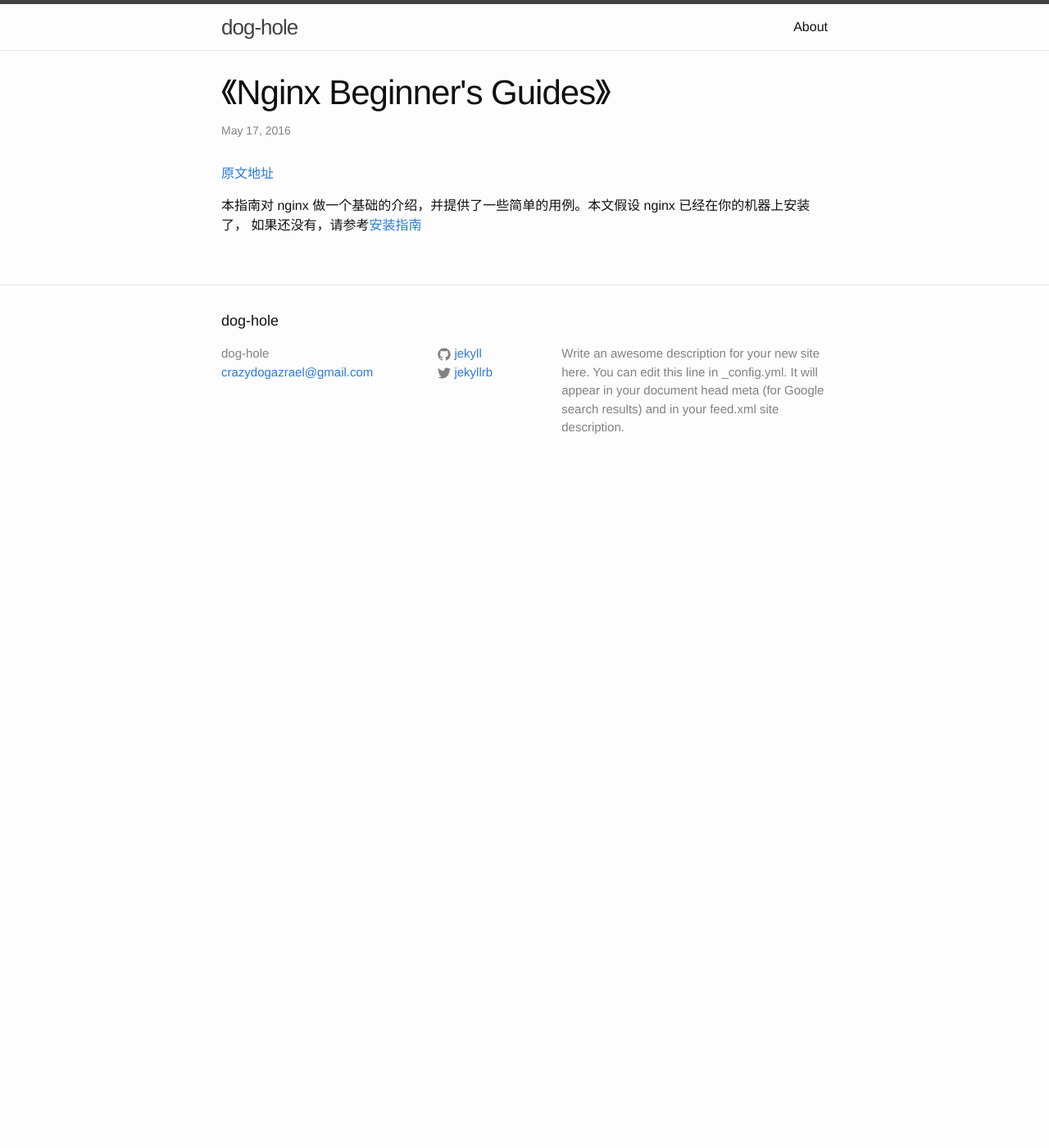
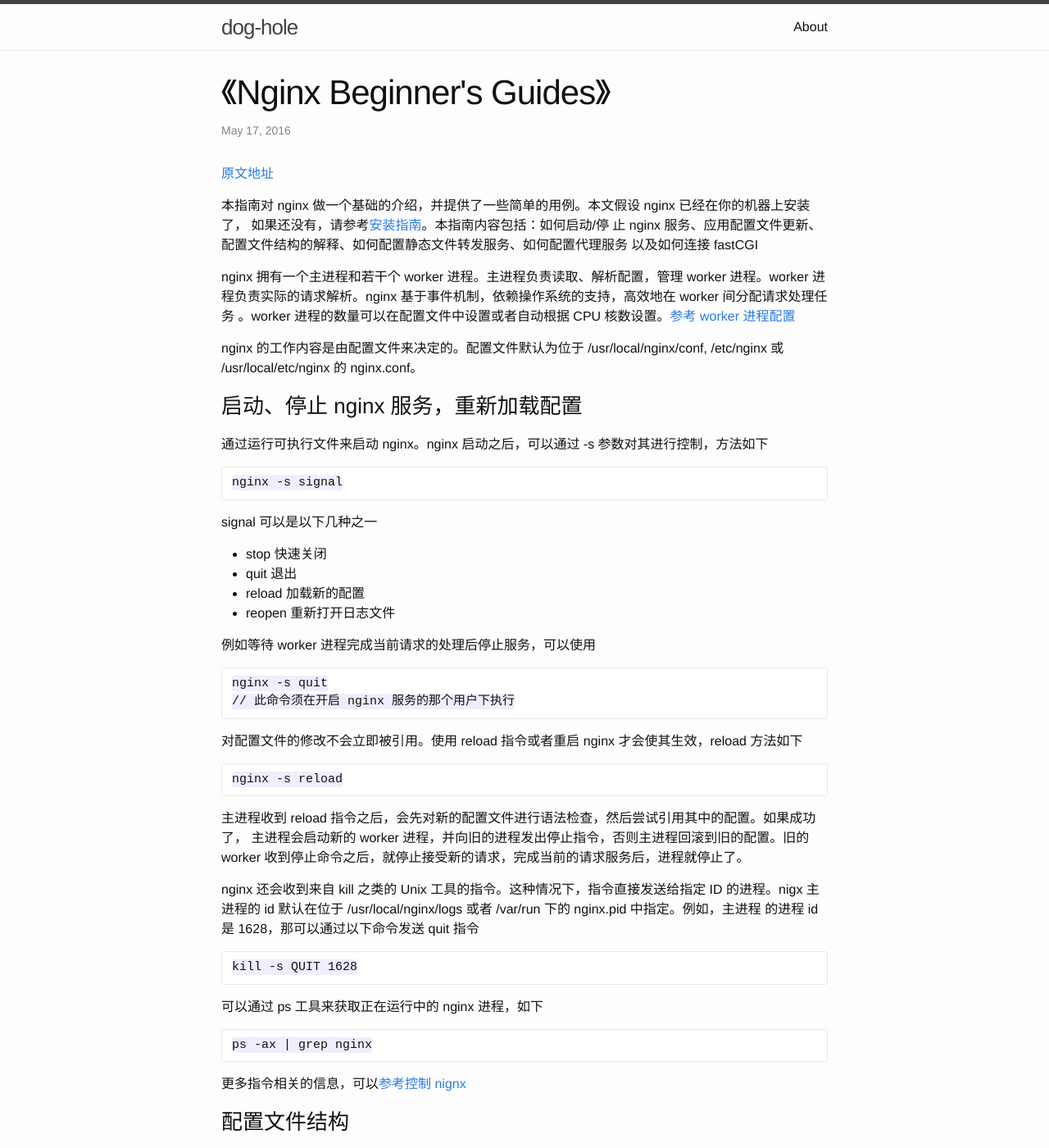
Before and after one commit to Crazydogs/Crazydogs.github.io, a Jekyll site: the page built from _posts/2016-5-17-nginx-beginners-guide.markdown, in a window 1280 px wide and 1400 px high. Shown: the whole window at 82% size. Built offline with Jekyll 4.4.1, drawn with Linux system fonts in a browser that asks for light colours; some of the changed text lies outside the part shown.

Commit message:
继续挖坑

```diff
--- a/_posts/2016-5-17-nginx-beginners-guide.markdown
+++ b/_posts/2016-5-17-nginx-beginners-guide.markdown
@@ -8,4 +8,64 @@
 [原文地址](http://nginx.org/en/docs/beginners_guide.html)
 
 本指南对 nginx 做一个基础的介绍，并提供了一些简单的用例。本文假设 nginx 已经在你的机器上安装了，
-如果还没有，请参考[安装指南](http://nginx.org/en/docs/install.html)
+如果还没有，请参考[安装指南](http://nginx.org/en/docs/install.html)。本指南内容包括：如何启动/停
+止 nginx 服务、应用配置文件更新、配置文件结构的解释、如何配置静态文件转发服务、如何配置代理服务
+以及如何连接 fastCGI
+
+nginx 拥有一个主进程和若干个 worker 进程。主进程负责读取、解析配置，管理 worker 进程。worker 进
+程负责实际的请求解析。nginx 基于事件机制，依赖操作系统的支持，高效地在 worker 间分配请求处理任务
+。worker 进程的数量可以在配置文件中设置或者自动根据 CPU 核数设置。[参考 worker 进程配置](http://nginx.org/en/docs/ngx_core_module.html#worker_processes)
+
+nginx 的工作内容是由配置文件来决定的。配置文件默认为位于 /usr/local/nginx/conf, /etc/nginx 或 /usr/local/etc/nginx
+的 nginx.conf。
+
+### 启动、停止 nginx 服务，重新加载配置
+
+通过运行可执行文件来启动 nginx。nginx 启动之后，可以通过 -s 参数对其进行控制，方法如下
+
+    nginx -s signal
+
+signal 可以是以下几种之一
+- stop      快速关闭
+- quit      退出
+- reload    加载新的配置
+- reopen    重新打开日志文件
+
+例如等待 worker 进程完成当前请求的处理后停止服务，可以使用
+
+    nginx -s quit
+    // 此命令须在开启 nginx 服务的那个用户下执行
+
+对配置文件的修改不会立即被引用。使用 reload 指令或者重启 nginx 才会使其生效，reload 方法如下
+
+    nginx -s reload
+
+主进程收到 reload 指令之后，会先对新的配置文件进行语法检查，然后尝试引用其中的配置。如果成功了，
+主进程会启动新的 worker 进程，并向旧的进程发出停止指令，否则主进程回滚到旧的配置。旧的 worker
+收到停止命令之后，就停止接受新的请求，完成当前的请求服务后，进程就停止了。
+
+nginx 还会收到来自 kill 之类的 Unix 工具的指令。这种情况下，指令直接发送给指定 ID 的进程。nigx
+主进程的 id 默认在位于 /usr/local/nginx/logs 或者 /var/run 下的 nginx.pid 中指定。例如，主进程
+的进程 id 是 1628，那可以通过以下命令发送 quit 指令
+
+    kill -s QUIT 1628
+
+可以通过 ps 工具来获取正在运行中的 nginx 进程，如下
+
+    ps -ax | grep nginx
+
+更多指令相关的信息，可以[参考控制 nignx](http://nginx.org/en/docs/control.html)
+
+### 配置文件结构
+
+nginx 模块组成是由配置文件中的指令控制的。指令分为单行指令和指令块。一个单行指令由指令名和参数组
+成，中间用空格隔开，行末用分号结束。指令块的结构也是类似的，但与单行指令不同，行末不是用分号结束
+，而是附加一些由花括号({})括起来的指令。如果一个块指令能够将其他指令包括在块内，那么称它是一个上
+下文（例如 evnets, http, server, location）.
+
+在配置文件中，不在任何上下文内的指令，视为处于 main 上下文中。evnts 和 http 指令处于 main 上下文
+中，server 在 http 中，location 在 server 中。
+
+在井号后面直到行末的内容是注释。
+
+#### 处理静态内容
```
